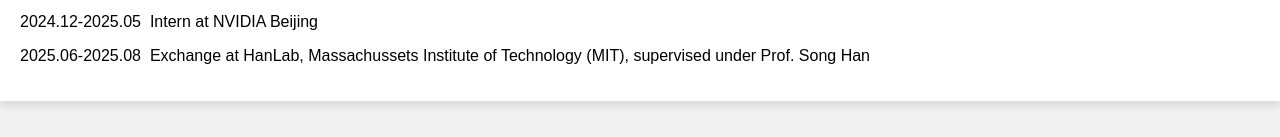
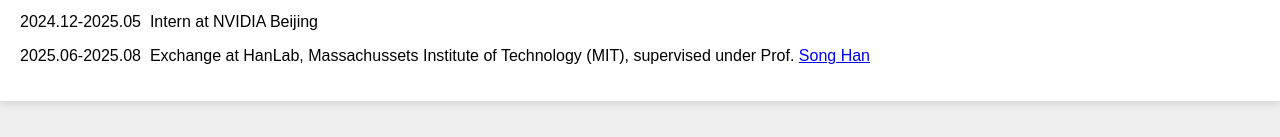
Before and after one commit to WenkunHe/WenkunHe.github.io, a plain HTML site: page index.html in a window 1280 px wide. Shown: the part 424-561 px from the top of the page. Drawn offline with Linux system fonts and the light colour scheme.

Commit message:
Add Summer Exchange

```diff
--- a/index.html
+++ b/index.html
@@ -112,7 +112,7 @@
             <a href="javascript:void(0);" onclick="openModal();">[img]</a>
         </p>
         <p><span class="date">2024.12-2025.05</span>&nbsp;&nbsp;Intern at NVIDIA Beijing</p>
-        <p><span class="date">2025.06-2025.08</span>&nbsp;&nbsp;Exchange at HanLab, Massachussets Institute of Technology (MIT), supervised under Prof. <a href="https://hanlab.mit.edu/songhan" target="_blank"></a>Song Han</p>
+        <p><span class="date">2025.06-2025.08</span>&nbsp;&nbsp;Exchange at HanLab, Massachussets Institute of Technology (MIT), supervised under Prof. <a href="https://hanlab.mit.edu/songhan" target="_blank">Song Han</a></p>
       </div>
 
     </div>
```
